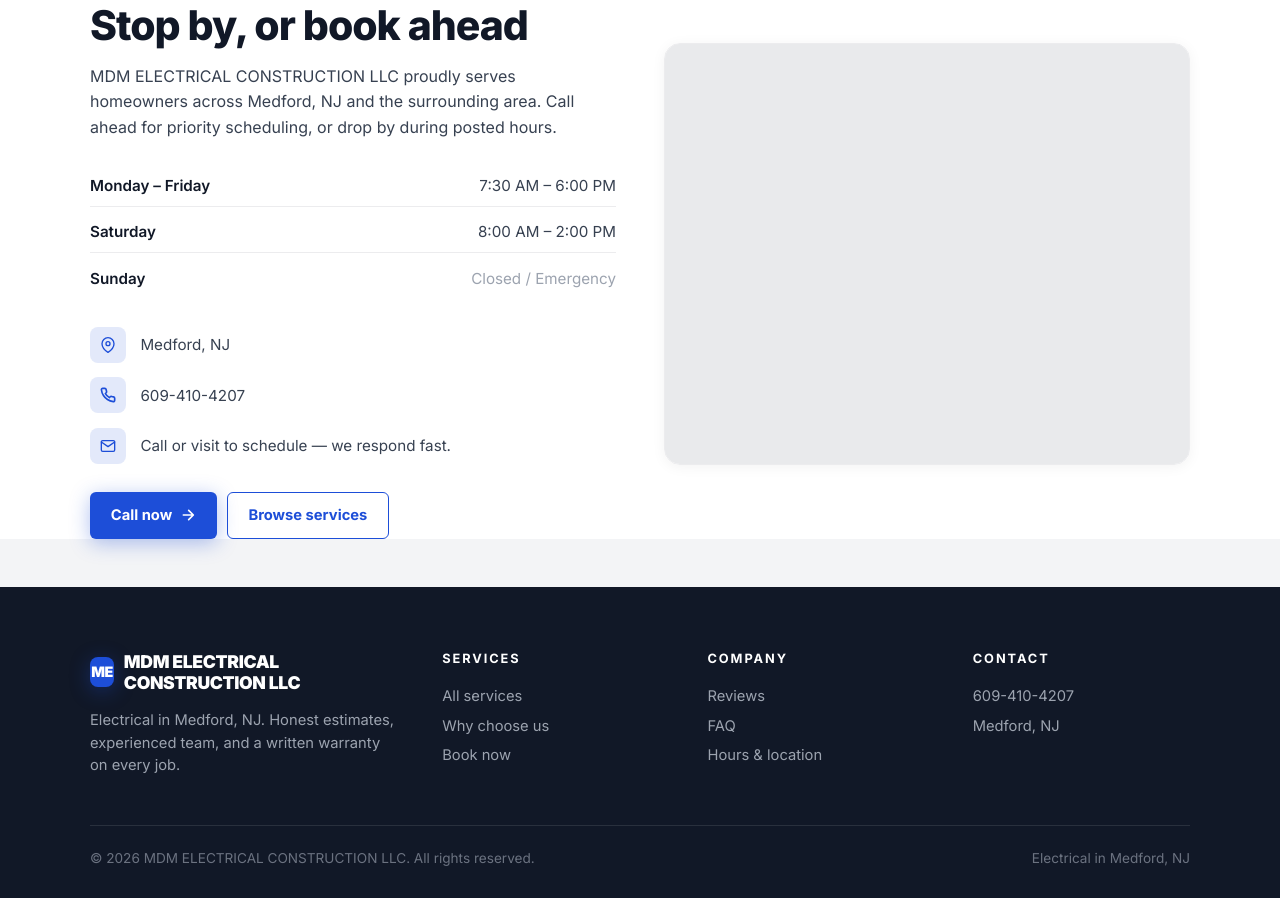
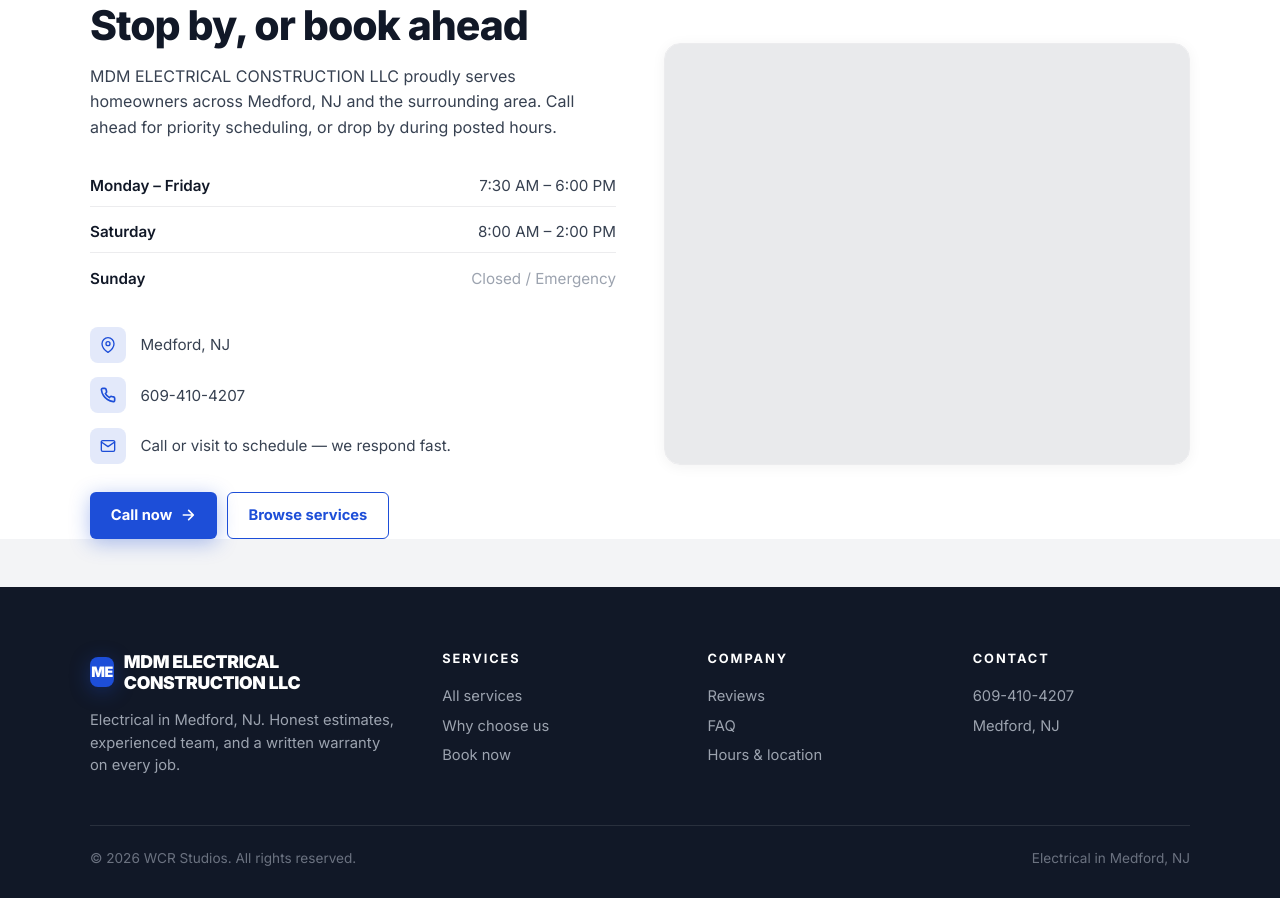
Before and after one commit to Wrenbjor/trades--mdm-electrical-construction-llc, a plain HTML site: page index.html in a window 1280 px wide. Shown: the part 4362-5260 px from the top of the page. Drawn offline with nearby package versions, Linux system fonts and the light colour scheme; no server answers.

Commit message:
Update site

```diff
--- a/index.html
+++ b/index.html
@@ -581,7 +581,7 @@ footer{background:#111827;color:#cbd5d1;padding:4rem 2rem 2rem}
     </div>
   </div>
   <div class="foot-bottom">
-    <div>&copy; 2026 MDM ELECTRICAL CONSTRUCTION LLC. All rights reserved.</div>
+    <div>&copy; 2026 WCR Studios. All rights reserved.</div>
     <div>Electrical in Medford, NJ</div>
   </div>
 </footer>
```
